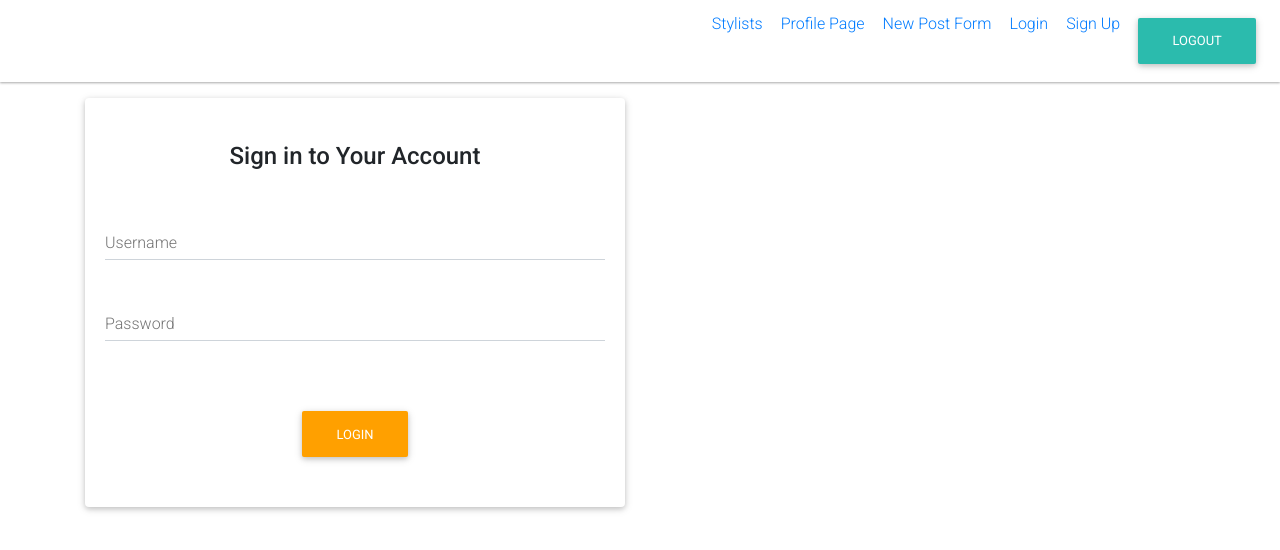
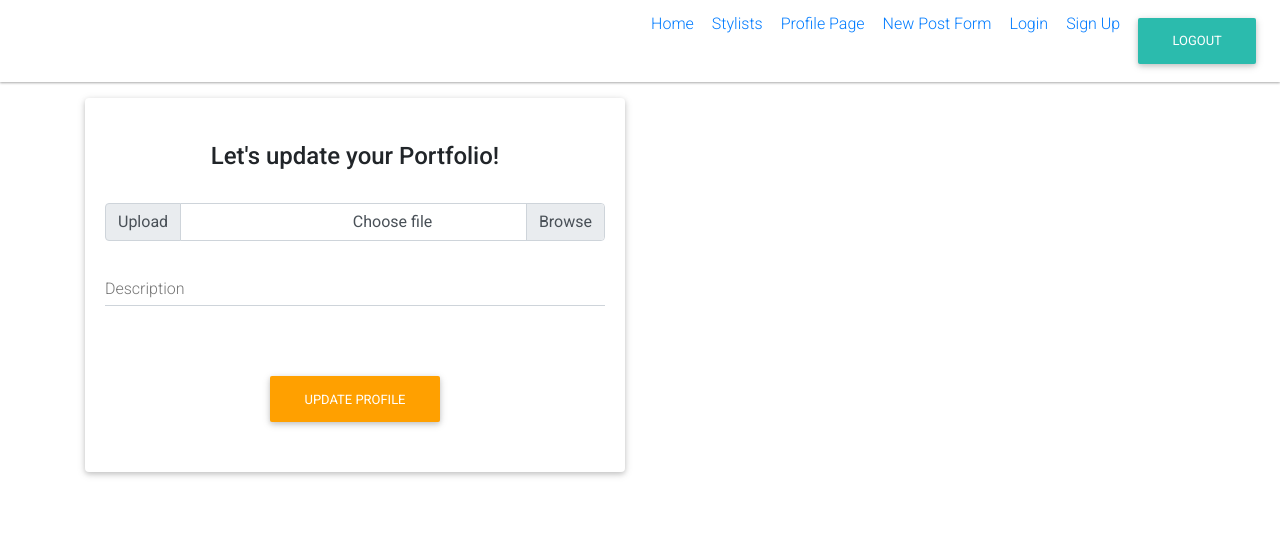
Before and after one commit to haircare-bw/Front-End-Kerr, a React (Create React App) app in the folder haircare/: page /addnewpost in a window 1280 px wide. Before the commit this address led to /login. Shown: the top 550 px of the page. Built offline with nearby package versions, Linux system fonts and the light colour scheme.

Commit message:
working on CRUD . . . backend needs updates

```diff
--- a/haircare/src/components/App.js
+++ b/haircare/src/components/App.js
@@ -1,56 +1,17 @@
 import React from 'react';
-import { Route, Link } from 'react-router-dom';
-import { withRouter } from 'react-router';
-import LoginForm from './forms/LoginForm';
-import NewAccountForm from './forms/NewAccountForm';
+import Navigation from './Navigation';
+// import Home from './Home';
 import './App.css';
-import Stylist from './clientview/Stylist';
-import StylistPage from './clientview/StylistPage';
-import Profile from './stylistview/Profile';
-import AddPostForm from './forms/AddPostForm';
-import PrivateRouteClient from './privateroute/PrivateRouteClient';
-import PrivateRouteStylist from './privateroute/PrivateRouteStylist';
-import { MDBBtn } from "mdbreact";
 
 class App extends React.Component {
   render() {
     return (
           <div className="App">
-            <ul>
-              <li>
-                <Link to="/stylists">Stylists</Link>
-              </li>
-              <li>
-                <Link to="/profile">Profile Page</Link>
-              </li>
-              <li>
-                <Link to="/addnewpost">New Post Form</Link>
-              </li>
-              <li>
-                <Link to="/login">Login</Link>
-              </li>
-              <li>
-                <Link to="/newaccount">Sign Up</Link>
-              </li>
-              <li>
-              <MDBBtn flat onClick={this.logout}>logout</MDBBtn>
-              </li>
-            </ul>
-            <Route path="/login" component={LoginForm} />
-            <Route path="/newaccount" component={NewAccountForm} />
-            <PrivateRouteClient exact path="/stylists" component={Stylist} />
-            <PrivateRouteClient exact path="/stylists/:id" component={StylistPage} />
-            <PrivateRouteStylist exact path="/profile" component={Profile} />
-            <PrivateRouteStylist exact path="/addnewpost" component={AddPostForm} />
+            <Navigation />
           </div>
     );
   }
-  logout = (e) => {
-    e.preventDefault();
-    localStorage.removeItem('token');
-    this.props.history.push('/login');
-  };
 
 }
 
-export default withRouter(App);
+export default App;
--- a/haircare/src/components/Home.js
+++ b/haircare/src/components/Home.js
@@ -4,7 +4,7 @@ class Home extends React.Component {
   render() {
     return(
       <div>
-
+        <h1>I am Home</h1>
       </div>
     )
   }
--- /dev/null
+++ b/haircare/src/components/Navigation.js
@@ -0,0 +1,60 @@
+import React from 'react';
+import { Route, Link } from 'react-router-dom';
+import { withRouter } from 'react-router';
+import Home from './Home';
+import LoginForm from './forms/LoginForm';
+import NewAccountForm from './forms/NewAccountForm';
+import Stylist from './clientview/Stylist';
+import StylistPage from './clientview/StylistPage';
+import Profile from './stylistview/Profile';
+import AddPostForm from './forms/AddPostForm';
+import PrivateRouteClient from './privateroute/PrivateRouteClient';
+import PrivateRouteStylist from './privateroute/PrivateRouteStylist';
+import { MDBBtn } from "mdbreact";
+
+class Navigation extends React.Component {
+  render() {
+    return (
+          <div>
+            <ul>
+            <li>
+                <Link to="/">Home</Link>
+              </li>
+              <li>
+                <Link to="/users">Stylists</Link>
+              </li>
+              <li>
+                <Link to="/profile">Profile Page</Link>
+              </li>
+              <li>
+                <Link to="/addnewpost">New Post Form</Link>
+              </li>
+              <li>
+                <Link to="/login">Login</Link>
+              </li>
+              <li>
+                <Link to="/newaccount">Sign Up</Link>
+              </li>
+              <li>
+              <MDBBtn flat onClick={this.logout}>logout</MDBBtn>
+              </li>
+            </ul>
+            <Route exact path="/" component={Home} />
+            <Route path="/login" component={LoginForm} />
+            <Route path="/newaccount" component={NewAccountForm} />
+            <PrivateRouteClient exact path="/users" component={Stylist} />
+            <PrivateRouteClient exact path="/users/:id" component={StylistPage} />
+            <PrivateRouteStylist exact path="/profile" component={Profile} />
+            <Route exact path="/addnewpost" component={AddPostForm} />
+          </div>
+    );
+  }
+  logout = (e) => {
+    e.preventDefault();
+    localStorage.removeItem('token');
+    this.props.history.push('/login');
+  };
+
+}
+
+export default withRouter(Navigation);
--- a/haircare/src/components/forms/AddPostForm.js
+++ b/haircare/src/components/forms/AddPostForm.js
@@ -2,6 +2,7 @@ import React from 'react';
 import Loader from 'react-loader-spinner';
 import { connect } from 'react-redux';
 import { addPost } from '../../actions';
+import axios from 'axios';
 import {
   MDBContainer,
   MDBRow,
@@ -17,7 +18,8 @@ class AddPostForm extends React.Component {
   state= {
     posts: {
       image: '',
-      description: ''
+      description: '',
+      fileSelected: ''
     }
   }
 
@@ -31,11 +33,37 @@ class AddPostForm extends React.Component {
   }
 
   //need a function to handle accepting the image upload
+  selectedFile = e => {
+    console.log('file event: ',e.target.files[0])
+    this.setState({
+      fileSelected: e.target.files[0]
+    })
+  }
+
+//need api endpoint from backend to accept imageDate & upload
+  fileUpload = e => {
+    e.preventDefault();
+
+    const fd = new FormData();
+    fd.append('image', this.state.fileSelected, this.state.fileSelected.name)
+
+    axios
+      .post('/endpointFromBackEndApi', fd)
+      .then(res => {
+        console.log('File Upload response: ',res)
+        this.setState({
+            posts: {
+              ...this.state.posts,
+              image: res.data.image
+            }
+          })
+        })
+      }
 
   addNewPost = e => {
     e.preventDefault();
     this.props.addPost(this.state.posts)
-    this.props.history.push('/profile')
+    this.props.history.push('/users')
     this.setState({
       image: '',
       description: ''
@@ -54,9 +82,13 @@ class AddPostForm extends React.Component {
                       <div className="grey-text">
                         <div className="input-group">
                             <div className="input-group-prepend">
-                              <span className="input-group-text" id="inputGroupFileAddon01">
+                              <button
+                                className="input-group-text"
+                                id="inputGroupFileAddon01"
+                                onClick={this.fileUpload}
+                                >
                                 Upload
-                              </span>
+                              </button>
                             </div>
                             <div className="custom-file">
                               <input
@@ -66,7 +98,7 @@ class AddPostForm extends React.Component {
                                 aria-describedby="inputGroupFileAddon01"
                                 name="image"
                                 value={this.state.image}
-                                onChange={this.handleChange}
+                                onChange={this.selectedFile}
                               />
                               <label className="custom-file-label" htmlFor="inputGroupFile01">
                                 Choose file
--- a/haircare/src/components/forms/LoginForm.js
+++ b/haircare/src/components/forms/LoginForm.js
@@ -16,7 +16,7 @@ import {
 class LoginForm extends React.Component {
   state = {
     credentials: {
-      username: '',
+      email: '',
       password: ''
     }
   }
@@ -35,7 +35,7 @@ class LoginForm extends React.Component {
     this.props.login(this.state.credentials)
     .then(res => {
       if (res) {
-        this.props.history.push('/stylists')
+        this.props.history.push('/users')
       }
     })
   }
@@ -52,13 +52,13 @@ class LoginForm extends React.Component {
                   <div className="grey-text">
                     <MDBInput
                       group
-                      label="Username"
-                      type="text"
+                      label="Email"
+                      type="email"
                       validate
                       error="wrong"
                       success="right"
-                      name="username"
-                      value={this.state.credentials.username}
+                      name="email"
+                      value={this.state.credentials.email}
                       onChange={this.handleChange}
                     />
                     <MDBInput
--- a/haircare/src/components/forms/NewAccountForm.js
+++ b/haircare/src/components/forms/NewAccountForm.js
@@ -15,15 +15,16 @@ import {
 
 class NewAccountForm extends React.Component {
   state = {
-    stylists: {
-      username: '',
+    users: {
+      email: '',
       password: '',
+      stylist: ''
     }
   }
 
   handleChange = e => {
     this.setState({
-      stylists: {
+      users: {
         ...this.state.stylists,
         [e.target.name]: e.target.value
       }
@@ -35,12 +36,19 @@ class NewAccountForm extends React.Component {
     this.props.newAccount(this.state.stylists)
     .then(res => {
       if(res) {
-        this.props.history.push('/profile')
+        this.props.history.push('/login')
         }
       })
     this.setState({
-      username: '',
+      email: '',
       password: '',
+    })
+  }
+
+  userStylist = e => {
+    console.log('The btn checked: ',e)
+    this.setState({
+      stylist: e.target.value
     })
   }
 
@@ -55,14 +63,14 @@ class NewAccountForm extends React.Component {
                   <p className="h4 text-center py-4">Let's create your account</p>
                   <div className="grey-text">
                     <MDBInput
-                      label="Name"
+                      label="Email"
                       group
                       type="text"
                       validate
                       error="wrong"
                       success="right"
-                      name="username"
-                      value={this.state.username}
+                      name="email"
+                      value={this.state.email}
                       onChange={this.handleChange}
                     />
                     <MDBInput
@@ -74,34 +82,21 @@ class NewAccountForm extends React.Component {
                       value={this.state.password}
                       onChange={this.handleChange}
                     />
-                    <p>Please choose one:</p>
-                    <div className="custom-control custom-radio custom-control-inline">
-                      <input
-                        type="radio"
-                        className="custom-control-input"
-                        id="defaultInline1"
-                        name="inlineDefaultRadiosExample"
-                        // value={}
-                      />
-                      <label
-                        className="custom-control-label"
-                        htmlFor="defaultInline1">
-                        Client
-                      </label>
-                    </div>
+                    <p>Are you a stylist?:</p>
                     <div
                       className="custom-control custom-radio custom-control-inline">
                       <input
                         type="radio"
                         className="custom-control-input"
-                        id="defaultInline2"
-                        name="inlineDefaultRadiosExample"
-                        // value={}
+                        name="stylist"
+                        onChange={this.userStylist}
+                        value={this.state.stylist}
+                        // checked={this.state.stylist}
                       />
                       <label
                         className="custom-control-label"
                         htmlFor="defaultInline2">
-                        Stylist
+                        Stylist Yes
                       </label>
                     </div>
                   </div>
```
Also changed, not shown: haircare/src/actions/index.js (+6 -6 lines), haircare/src/components/clientview/StylistList.js (+5 -5 lines), haircare/src/components/clientview/StylistPage.js (+5 -2 lines), haircare/src/components/clientview/LightBox.js.
